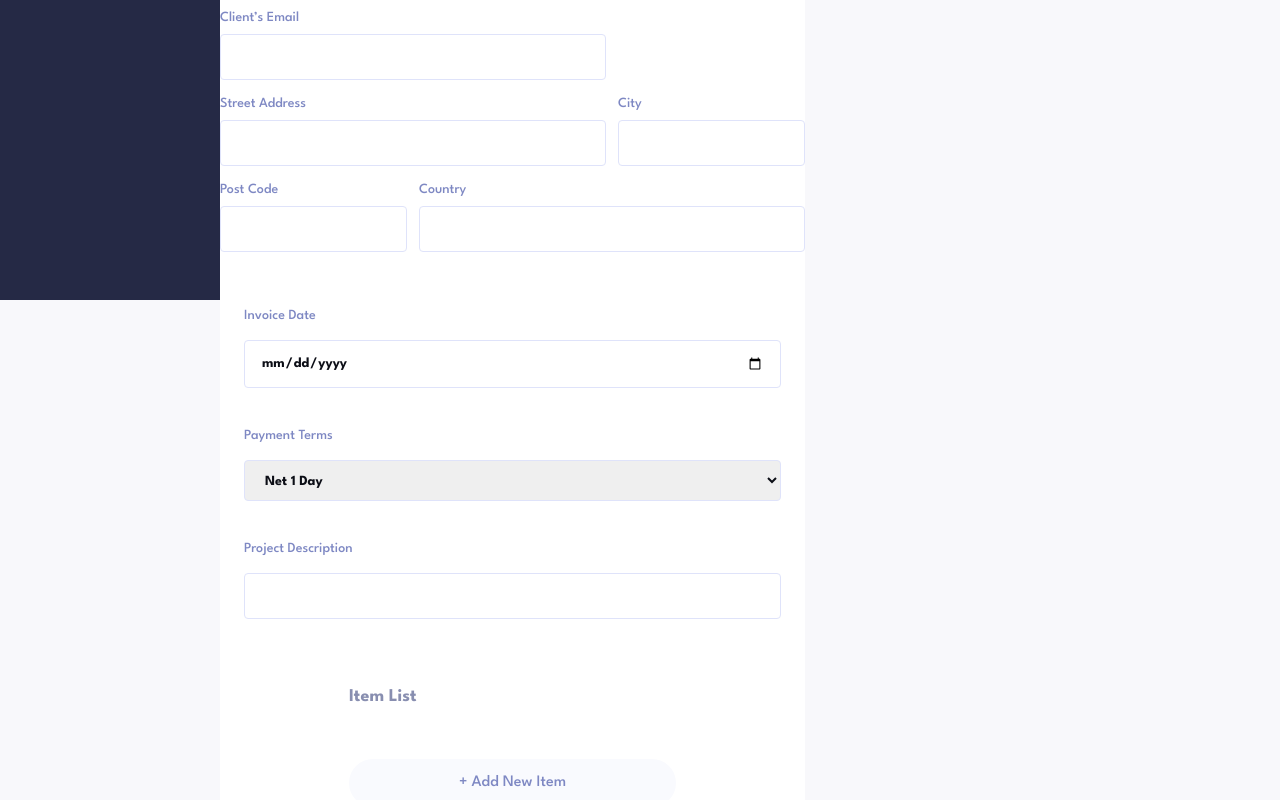
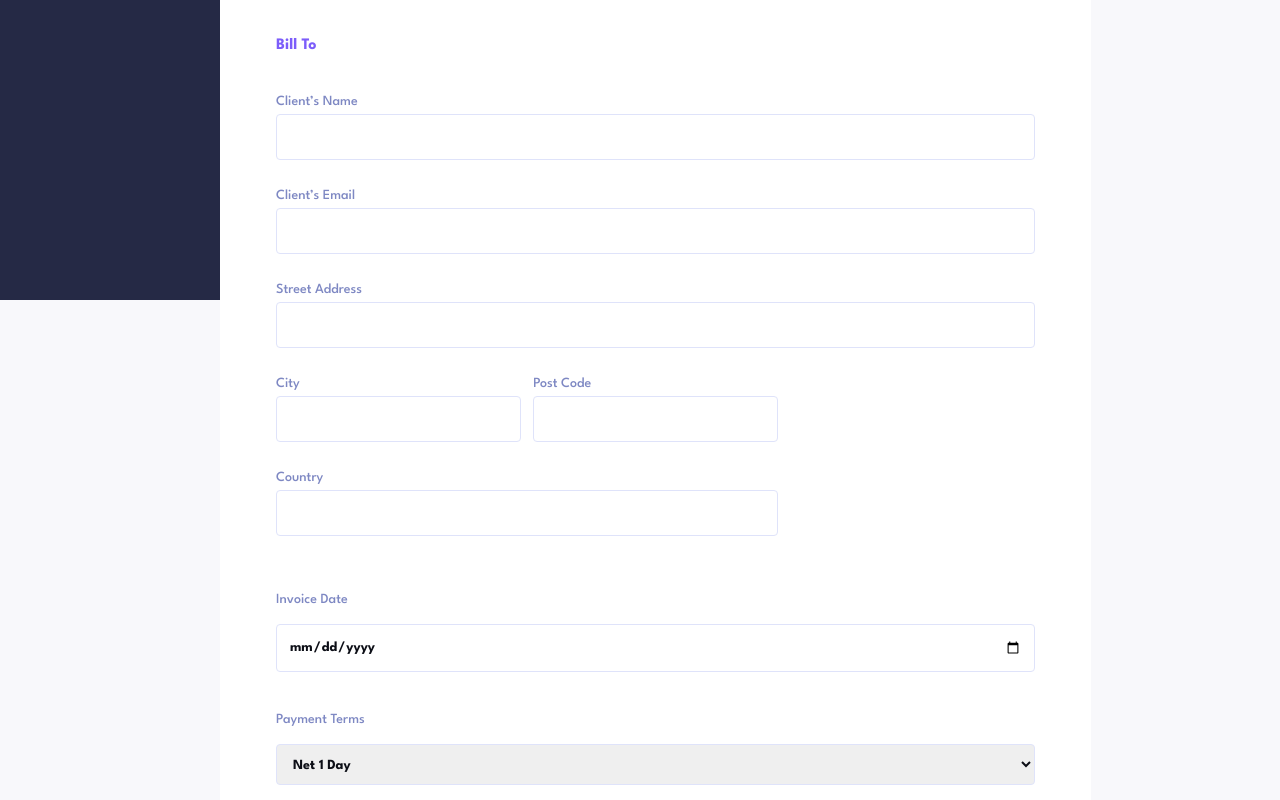
Before and after one commit to Mariia22/invoice-app, a Next.js app in the folder invoice-app/: page /invoices/create in a window 1280 px wide. Shown: the part 500-1300 px from the top of the page. Built offline with nearby package versions, Linux system fonts and the light colour scheme.

Commit message:
style: invoice form

```diff
--- a/invoice-app/src/app/globals.css
+++ b/invoice-app/src/app/globals.css
@@ -4,7 +4,7 @@
 
 @layer components {
   .field {
-    @apply border border-secondaryPale dark:border-headerBackground text-headerText dark:text-text dark:bg-cardColor dark:disabled:text-secondaryDark dark:disabled:bg-black text-sm font-bold max-w-full w-full outline-none rounded m-0 py-3 px-4;
+    @apply border border-secondaryPale dark:border-headerBackground text-headerText dark:text-text dark:bg-cardColor dark:disabled:text-secondaryDark dark:disabled:bg-black text-sm font-bold max-w-full w-full outline-none rounded m-0 py-3 px-3;
   }
   .field-label {
     @apply text-secondary dark:text-secondaryDark text-sm leading-4 mt-4 mb-2
--- a/invoice-app/src/app/ui/invoices/Form/FormFields.tsx
+++ b/invoice-app/src/app/ui/invoices/Form/FormFields.tsx
@@ -6,13 +6,13 @@ export default function FormFields({ data, register, errors }: { data: FormField
     <>
       {
         data.map((field) => (
-          <div key={field.id} className={`text-left flex flex-col w-full col-span-${field.gridCols} md:col-span-${field.gridTabletCols}`}>
+          <div key={field.id} className={`text-left w-full col-span-${field.gridCols} md:col-span-${field.gridTabletCols}`}>
             <label className="field-label">{field.label}</label>
             <input
               {...register(field.name, {
                 required: `The field is required`,
               })}
-              className={`border border-secondaryPale dark:border-headerBackground text-headerText dark:text-text dark:bg-cardColor text-sm font-bold max-w-full w-full outline-none rounded m-0 py-3 px-4 col-span-${field.gridCols}`}
+              className={`border border-secondaryPale dark:border-headerBackground text-headerText dark:text-text dark:bg-cardColor text-sm font-bold max-w-full w-full outline-none rounded m-0 py-3 px-4 col-span-${field.gridCols} md:col-span-${field.gridTabletCols}`}
               type={field.type}
             />
             {errors[field.name] && (
--- a/invoice-app/src/app/ui/invoices/Form/FormHeader.tsx
+++ b/invoice-app/src/app/ui/invoices/Form/FormHeader.tsx
@@ -1,3 +1,3 @@
 export default function FormHeader({ header }: { header: string }) {
-  return (<h3 className="font-bold text-base text-primary mt-6 mb-2 mx-6 md:mx-0 self-start">{header}</h3>)
+  return (<h3 className="font-bold text-base text-primary mb-2 md:mt-0 self-start md:col-span-3">{header}</h3>)
 }
--- a/invoice-app/src/app/ui/invoices/Form/FormInvoice.tsx
+++ b/invoice-app/src/app/ui/invoices/Form/FormInvoice.tsx
@@ -28,8 +28,8 @@ export default function FormInvoice({ isEditing, invoice }: FormInvoice) {
 
   return (
     <form className="flex flex-col justify-start items-center w-full m-auto bg-text dark:bg-darkText md:m-0" onSubmit={handleSubmit(onSubmit)}>
-      <FormHeader header="Bill From" />
       <FormSection marginTop={6}>
+        <FormHeader header="Bill From" />
         <FormFields data={billFromData} register={register} errors={errors} />
       </FormSection>
       <FormSection marginTop={6}>
@@ -37,11 +37,11 @@ export default function FormInvoice({ isEditing, invoice }: FormInvoice) {
         <FormFields data={billToData} register={register} errors={errors} />
       </FormSection>
       <FormPaymentSection register={register} isEditing={isEditing} />
-      <FormSection marginTop={16}>
-        <h3 className="font-bold text-lg text-secondaryDark">Item List</h3>
+      <div className="grid grid-cols-6 col-span-3 gap-4 mt-16 px-6 w-full md:px-8 md:grid-cols-10">
+        <h3 className="font-bold text-lg text-secondaryDark col-span-6 justify-self-start md:col-span-10">Item List</h3>
         <FormItemFields fields={fields} getValues={getValues} register={register} errors={errors} remove={remove} setValue={setValue} />
-        <button type="button" className="text-base bg-tableColor dark:bg-headerBackground text-secondary dark:text-secondaryDark w-[327px] h-[48px] rounded-3xl mt-12 mb-[88px] place-self-center col-span-6" onClick={addNewItem}>+ Add New Item</button>
-      </FormSection >
+        <button type="button" className="text-base bg-tableColor dark:bg-headerBackground text-secondary dark:text-secondaryDark w-full h-[48px] rounded-3xl mt-12 mb-[88px] place-self-center col-span-6 md:col-span-10" onClick={addNewItem}>+ Add New Item</button>
+      </div >
       <div className="w-full h-[64px] bg-gradient-to-t from-blackShadow dark:bg-none to-text" />
       <div className="flex items-center justify-center bg-text dark:bg-cardColor px-5 py-5 w-full">
         {isEditing
--- a/invoice-app/src/app/ui/invoices/Form/FormItemFields.tsx
+++ b/invoice-app/src/app/ui/invoices/Form/FormItemFields.tsx
@@ -12,28 +12,28 @@ export default function FormItemFields({ fields, register, errors, remove, setVa
     <>
       {
         fields.map((field: Item, index: number) => (
-          <div key={index} className="text-left flex flex-col gap-4 w-full col-span-6">
+          <>
+            <div key={index} className="text-left col-span-6 md:col-span-4 w-full">
               <label className="field-label">Item Name</label>
               <input {...register(`items.${index}.name`, { required: "Name is required" })} type="text" className="field" />
               {errors.items?.[index]?.name && <p>{errors.items?.[index]?.name?.message}</p>}
-            <div className="text-left flex items-end justify-center gap-4 w-full col-span-6">
-              <div className="text-left flex flex-col gap-4 w-full col-span-1">
+            </div>
+            <div className="text-left gap-4 w-full col-span-1">
               <label className="field-label">Qty.</label>
               <input {...register(`items.${index}.quantity`, { required: "Quantity is required" })} type="number" step="1" min="1" className="field" onChange={(e) => { setTotal(index, e.target.value, getValues(`items.${index}.price`)) }} />
               {errors.items?.[index]?.quantity && <p>{errors.items?.[index]?.quantity?.message}</p>}
             </div>
-              <div className="text-left flex flex-col gap-4 w-full col-span-2">
+            <div className="text-left gap-4 w-full col-span-2">
               <label className="field-label">Price</label>
               <input {...register(`items.${index}.price`, { min: 0.01 })} type="number" min="0.01" step="0.01" className="field" onChange={(e) => { setTotal(index, e.target.value, getValues(`items.${index}.quantity`)) }} />
               {errors.items?.[index]?.price && <p>{errors.items?.[index]?.price?.message}</p>}
             </div>
-              <div className="text-left flex flex-col gap-4 w-full col-span-2">
+            <div className="text-left gap-4 w-full col-span-2">
               <label className="field-label">Total</label>
               <input {...register(`items.${index}.total`, { min: 0.01 })} type="number" min="0.01" step="0.01" disabled className="text-headerText dark:disabled:text-secondaryDark dark:disabled:bg-black text-sm font-bold max-w-full w-full outline-none rounded m-0 py-3 px-4" />
             </div>
-              <button type="button" className="w-[43px] h-4 col-span-1 bg-delete-button mb-4" onClick={() => remove(index)} />
-            </div>
-          </div>
+            <button type="button" className="w-[13px] h-4 col-span-1 bg-delete-button justify-self-end self-center mt-4" onClick={() => remove(index)} />
+          </>
         ))
       }
     </>
--- a/invoice-app/src/app/ui/invoices/Form/FormPaymentSection.tsx
+++ b/invoice-app/src/app/ui/invoices/Form/FormPaymentSection.tsx
@@ -4,7 +4,7 @@ import { paymentTermsOptions } from "./formData";
 
 export default function FormPaymentSection({ register, isEditing }: { register: UseFormRegister<FormInput>, isEditing: boolean }) {
   return (
-    <section className="flex flex-col mt-10 px-6 w-full gap-y-6">
+    <section className="flex flex-col mt-10 px-6 w-full gap-y-6 md:px-14">
       <div className="text-left flex flex-col w-full gap-y-2">
         <label className="field-label">Invoice Date</label>
         <input {...register(`invoiceData`, { required: `The field is required` })} className="field" type={isEditing ? "text" : "date"} disabled={isEditing} />
--- a/invoice-app/src/app/ui/invoices/Form/FormSection.tsx
+++ b/invoice-app/src/app/ui/invoices/Form/FormSection.tsx
@@ -1,3 +1,3 @@
 export default function FormSection({ children, marginTop }: { children: React.ReactNode, marginTop: number }) {
-  return (<section className={`grid mt-${marginTop} mx-6 gap-x-3 md:mx-0 md:grid-cols-3`}>{children}</section>)
+  return (<section className={`grid mt-${marginTop} mx-6 gap-x-3 gap-y-6 md:px-8 md:grid-cols-3 md:mt-11`}>{children}</section>)
 }
--- a/invoice-app/src/app/ui/invoices/Form/formData.ts
+++ b/invoice-app/src/app/ui/invoices/Form/formData.ts
@@ -73,7 +73,7 @@ export const billFromData:FormField[]= [
       type: "text",
       required: true,
       gridCols: 2,
-      gridTabletCols: 4
+      gridTabletCols: 3
     },
     {
       id: 2,
@@ -112,7 +112,7 @@ export const billFromData:FormField[]= [
       type: "text",
       required: true,
       gridCols: 2,
-      gridTabletCols: 4
+      gridTabletCols: 3
     },
     {
       id: 2,
@@ -121,7 +121,7 @@ export const billFromData:FormField[]= [
       type: "text",
       required: true,
       gridCols: 2,
-      gridTabletCols: 4
+      gridTabletCols: 3
     },
     {
       id: 3,
@@ -130,7 +130,7 @@ export const billFromData:FormField[]= [
       type: "text",
       required: true,
       gridCols: 2,
-      gridTabletCols: 4
+      gridTabletCols: 3
     },
     {
       id: 4,
--- a/invoice-app/src/app/ui/invoices/Modal/ModalEditInvoice.tsx
+++ b/invoice-app/src/app/ui/invoices/Modal/ModalEditInvoice.tsx
@@ -6,9 +6,6 @@ import { useRouter } from "next/navigation";
 import { useContext } from "react";
 import FormInvoice from "../Form/FormInvoice";
 import IdHeadline from "../../shared/IdHeadline";
-import ButtonCancel from "../Buttons/ButtonCancel";
-import ButtonSaveDraft from "../Buttons/ButtonSaveDraft";
-import ButtonSaveChanges from "../Buttons/ButtonSaveChanges";
 
 type ModalEditInvoiceProps = {
   id?: string,
@@ -16,24 +13,11 @@ type ModalEditInvoiceProps = {
 }
 
 export default function ModalEditInvoice({ id, invoice }: ModalEditInvoiceProps) {
-  const { setFormModal } = useContext(FormWindow) as ModalFormType
-  const router = useRouter();
-
-  function deleteInvoice() {
-    setFormModal(false)
-    console.log("delete", id)
-    router.push(`/`)
-  }
-
-  function cancelDeletionInvoice() {
-    setFormModal(false)
-  }
-
   return (
-    <div className="flex flex-col w-10/12 bg-text dark:bg-darkText rounded-r-xl md:p-16">
+    <div className="flex flex-col w-10/12 bg-text dark:bg-darkText rounded-r-xl">
       {id
-        ? (<p className="mt-6 text-2xl font-bold text-headerText dark:text-text">Edit <IdHeadline id={id} /></p>)
-        : <p className="mt-6 font-bold text-2xl md:mt-0">New Invoice</p>
+        ? <p className="mt-6 text-2xl font-bold text-headerText dark:text-text md:px-14 md:pt-14">Edit <IdHeadline id={id} /></p>
+        : <p className="mt-6 font-bold text-2xl md:mt-0 md:px-14 md:pt-14">New Invoice</p>
       }
       <FormInvoice isEditing={true} invoice={invoice} />
     </div>
```
Lines whose indentation alone changed are shown as unchanged.
